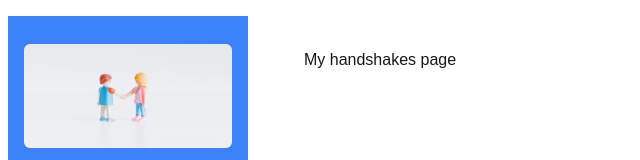
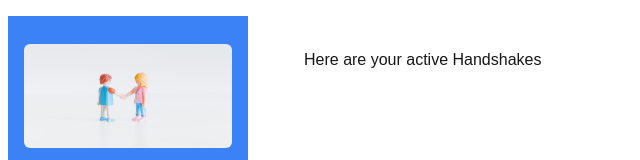
Before and after one commit to aashpis/handshakr, a Next.js app in the folder handshakr/: page /handshakes in a window 1280 px wide. Shown: the top 160 px of the page, without its empty margins (0-640 px from the left). Built offline with nearby package versions, Linux system fonts and the light colour scheme.

Commit message:
refactor

```diff
--- a/handshakr/app/handshakes/page.tsx
+++ b/handshakr/app/handshakes/page.tsx
@@ -1,3 +1,9 @@
+"use client";
+import { useState } from "react";
+import HandshakeCreationForm from "../ui/handshake-creation-form";
+
+
+
 export default function Page() {
-    return <p>My handshakes page</p>;
-  }
+return <p>Here are your active Handshakes</p>
+}
```
